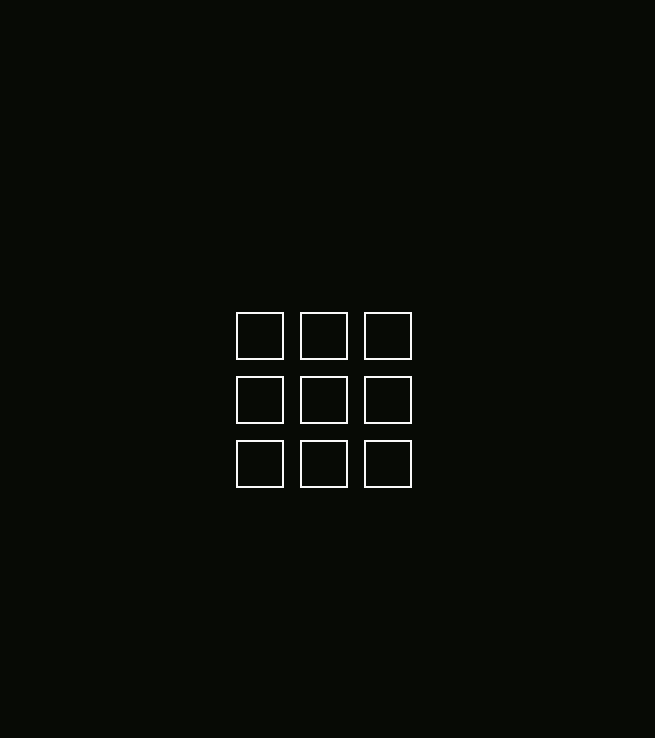
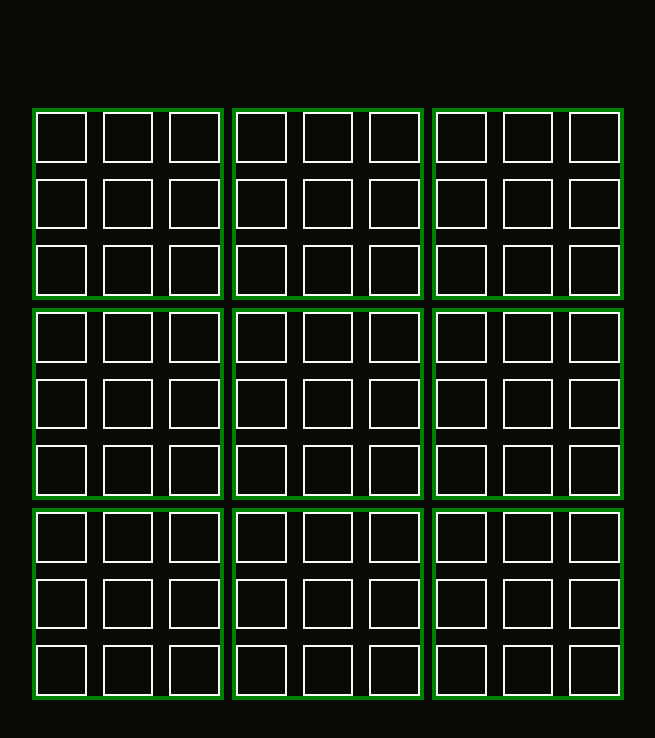
Before and after one commit to Kipras-Zelenkovas/TicTacToe-4D, a React (Vite) app: page / in a window 1280 px wide. Shown: the top 738 px of the page, without its empty margins (316-971 px from the left). Built offline with nearby package versions, Linux system fonts and the light colour scheme.

Commit message:
Changes: variable and function names to more convenient. Also added comments on main things ( it would be easier to understand what does what )

```diff
--- a/src/App.jsx
+++ b/src/App.jsx
@@ -3,9 +3,15 @@ import "./App.scss";
 import { Board } from "./components/Board";
 
 function App() {
-    const maxDepth = 1;
+    // GAME DEPTH - MORE DEPTH MORE GAMES IN EACH SQUARE
+    const maxDepth = 2;
+
+    // IF PLAYER IS CROSS - X
     const [cross, setCross] = useState(true);
+
+    // PLAYED INDEX IN CHILD GAME
     const [childIndex, setChildIndex] = useState(undefined);
+
     return (
         <div className="main">
             <Board
--- a/src/components/Board.jsx
+++ b/src/components/Board.jsx
@@ -2,32 +2,37 @@ import { useEffect, useState } from "react";
 import "./scss/Board.scss";
 import { Square } from "./Square";
 import {
-    handle,
-    makeNextMove,
+    setMove,
+    playableGames,
     makeSubWinner,
     makeWinnerMain,
     winnerCheck,
 } from "../utils/gameLogic";
 
 export const Board = ({
-    depth,
-    maxDepth,
-    globalCross = undefined,
-    setGlobalCross = undefined,
-    parentBoard = undefined,
-    setParentBoard = undefined,
-    parentBoardIndex = undefined,
-    childIndex = undefined,
-    setChildIndex = undefined,
+    depth, // Current board depth
+    maxDepth, // Game depth
+    globalCross,
+    setGlobalCross,
+    parentBoard = undefined, // Parent board if maxDepth is more than 1
+    setParentBoard = undefined, // Parent board useState set function
+    parentBoardIndex = undefined, // Parent board index
+    childIndex = undefined, // SUB-GAME board index
+    setChildIndex = undefined, // SUB-GAME board index useState set function
 }) => {
+    // Game board
     const [board, setBoard] = useState([0, 0, 0, 0, 0, 0, 0, 0, 0]);
-    const active = makeNextMove(childIndex, parentBoardIndex);
+
+    // Checking if game is playable
+    const playableGame = playableGames(childIndex, parentBoardIndex);
 
     useEffect(() => {
         setTimeout(() => {
+            // Checking winner current game
             let winner = winnerCheck(board);
 
             if (depth < maxDepth) {
+                // Checking winner in SUB-GAME if currentDepth is less than maxDepth
                 makeSubWinner(
                     winner,
                     maxDepth,
@@ -39,10 +44,13 @@ export const Board = ({
                 );
             }
 
+            // If game depth is 1 then there is no SUB-GAMES and sets child to undefined
+            // that let's to make move on any square
             if (maxDepth == 1) {
                 setChildIndex(undefined);
             }
 
+            // Checking if there is a winner in main game.
             makeWinnerMain(winner, maxDepth, depth);
         }, 100);
     }, board);
@@ -51,23 +59,31 @@ export const Board = ({
         <div
             className={
                 "board" +
+                // If game is playable and make game active or unactive
                 (depth - 1 == 0 && maxDepth != 1
-                    ? active
+                    ? playableGame
                         ? " active"
                         : " unactive"
                     : "")
             }
         >
             {board.map((item, index) => {
-                const test = () =>
-                    handle(index, board, setBoard, globalCross, setGlobalCross);
+                // Make callable function in each boar square that handles player move
+                const setPlayerMove = () =>
+                    setMove(
+                        index,
+                        board,
+                        setBoard,
+                        globalCross,
+                        setGlobalCross
+                    );
 
                 return (
                     <Square
                         item={item}
                         depth={depth}
                         maxDepth={maxDepth}
-                        handle={test}
+                        setPlayerMove={setPlayerMove}
                         board={board}
                         setBoard={setBoard}
                         index={index}
@@ -75,7 +91,7 @@ export const Board = ({
                         setGlobalCross={setGlobalCross}
                         childIndex={childIndex}
                         setChildIndex={setChildIndex}
-                        active={active}
+                        playableGame={playableGame}
                         parentBoard={parentBoard}
                     />
                 );
--- a/src/components/Square.jsx
+++ b/src/components/Square.jsx
@@ -1,4 +1,4 @@
-import { setNextSquare } from "../utils/gameLogic";
+import { checkPlayableGame } from "../utils/gameLogic";
 import { Board } from "./Board";
 import "./scss/Square.scss";
 
@@ -6,7 +6,7 @@ export const Square = ({
     item,
     depth,
     maxDepth,
-    handle,
+    setPlayerMove,
     index = undefined,
     board = undefined,
     setBoard = undefined,
@@ -14,31 +14,39 @@ export const Square = ({
     setGlobalCross = undefined,
     childIndex = undefined,
     setChildIndex = undefined,
-    active = undefined,
+    playableGame = undefined,
     parentBoard = undefined,
 }) => {
     return (
         <div
             className={
+                // Check if current games square can be square class
+                // It's more for visual aspect, because on 2 depth it's not looking
+                // good, on 3 depth, if there is no squares you can't differ
+                // where is games and subgames
                 item != 0 || depth - 1 == 0 || maxDepth > 2 ? "square" : ""
             }
             onClick={() => {
-                if (active) {
+                if (playableGame) {
                     if (depth - 1 == 0) {
-                        handle();
-                        maxDepth != 1
-                            ? setNextSquare(
+                        setPlayerMove();
+
+                        // If game depth is not 1 check what next playable square is
+                        if (maxDepth != 1) {
+                            checkPlayableGame(
                                 parentBoard,
-                                  childIndex,
                                 index,
                                 setChildIndex
-                              )
-                            : false;
+                            );
+                        }
                     }
                 }
             }}
         >
-            {item != 0 ? (
+            {
+                // Check if in game board is item ( X or O ) if not
+                // Check if depth-1 is not 0 then we make in each square SUB-GAME
+                item != 0 ? (
                     item
                 ) : depth - 1 != 0 ? (
                     <Board
@@ -54,7 +62,8 @@ export const Square = ({
                     />
                 ) : (
                     ""
-            )}
+                )
+            }
         </div>
     );
 };
--- a/src/utils/gameLogic.js
+++ b/src/utils/gameLogic.js
@@ -1,3 +1,4 @@
+// Board winner check
 export const winnerCheck = (board) => {
     if (
         (board[0] == "X" && board[1] == "X" && board[2] == "X") ||
@@ -26,10 +27,14 @@ export const winnerCheck = (board) => {
     }
 };
 
-export const handle = (i, board, setBoard, cross, setCross) => {
+// Set either ( X or O ) on board
+export const setMove = (index, board, setBoard, cross, setCross) => {
+    // Copy board
     let newBoard = [...board];
-    if (board[i] == 0) {
-        cross == true ? (newBoard[i] = "X") : (newBoard[i] = "O");
+
+    // Check if board is empty
+    if (board[index] == 0) {
+        cross == true ? (newBoard[index] = "X") : (newBoard[index] = "O");
         setBoard(newBoard);
         setCross(!cross);
     } else {
@@ -37,15 +42,17 @@ export const handle = (i, board, setBoard, cross, setCross) => {
     }
 };
 
-export const setNextSquare = (
-    parentBoard,
-    childIndex,
-    index,
-    setChildIndex
-) => {
+// Checks if game ( SUB-GAME ) is playable and sets child game index to clicked square index or undefined
+export const checkPlayableGame = (parentBoard, index, setChildIndex) => {
     parentBoard[index] == 0 ? setChildIndex(index) : setChildIndex(undefined);
 };
 
+// Checks if game ( SUB-Game ) is playable
+export const playableGames = (childIndex, parentIndex) => {
+    return childIndex == undefined || childIndex == parentIndex ? true : false;
+};
+
+// Makes winner in sub game ( changes parent boards value to game winners value )
 export const makeSubWinner = (
     winner,
     maxDepth,
@@ -63,12 +70,9 @@ export const makeSubWinner = (
     }
 };
 
+// Makes winned of main game
 export const makeWinnerMain = (winner, maxDepth, currentDepth) => {
     if (winner != false && maxDepth == currentDepth) {
         alert("Winner of the game is: " + winner);
     }
 };
-
-export const makeNextMove = (setIndex, parentIndex) => {
-    return setIndex == undefined || setIndex == parentIndex ? true : false;
-};
```
Lines whose indentation alone changed are shown as unchanged.
